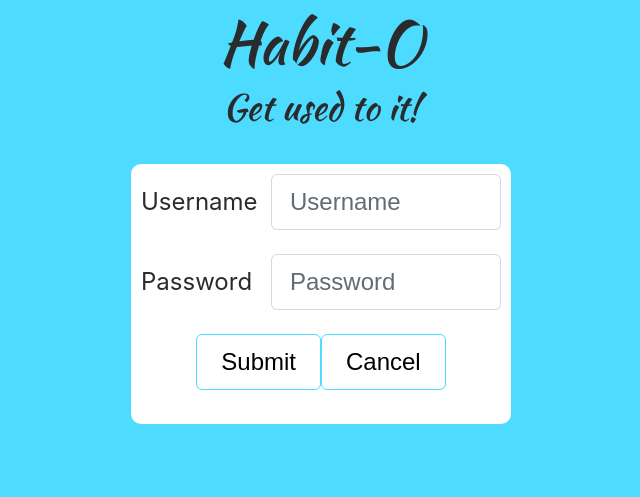
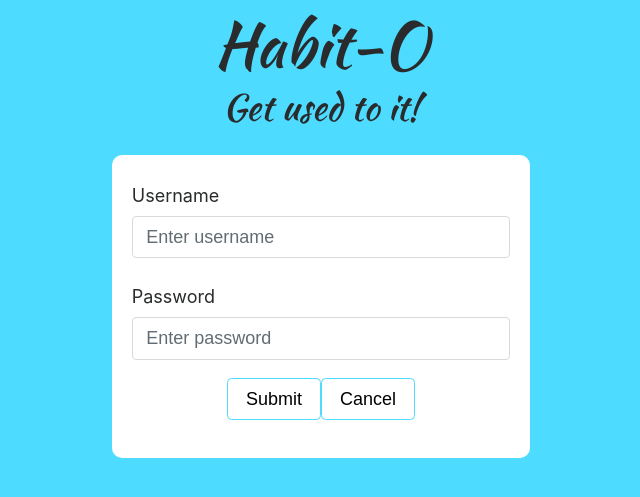
Before and after one commit to lbsn/habitO, a Django app: page / in a window 1280 px wide. Shown: the top 497 px of the page, without its empty margins (319-959 px from the left). Run offline with Django 3.2, Linux system fonts and the light colour scheme; some libraries are stand-ins or nearby versions; some web fonts are replaced.

Commit message:
Login form layout

```diff
--- a/static/css/login.css
+++ b/static/css/login.css
@@ -1,6 +1,45 @@
+/* MEDIA QUERY */
+/* sm */
+@media (max-width: 767px) {
+  html {
+    font-size: 16px;
+  }
+  .title{
+      font-size: 3.2em;
+   }
+   .subtitle{
+      font-size: 1.7em;
+   }
+}
+/* md */
+@media (min-width: 768px) and (max-width: 991px) {
+   html {
+      font-size: 16px;
+   }
+   .title{
+      font-size: 3.5em;
+   }
+   .subtitle{
+      font-size: 2em;
+   }
+}
+/* lg, xl */
+@media (min-width: 992px) {
+  html {
+    font-size: 18px;
+  }
+  .title{
+      font-size: 3.5em;
+   }
+   .subtitle{
+      font-size: 2em;
+   }
+}
+
 /* LOGIN FORM */
 .title, .subtitle{
    font-family: 'Kaushan Script', cursive;
+   text-align: center;
 }
 
 body{
@@ -9,6 +48,11 @@ body{
 }
 .login-container{
    padding:10px;
+   background-color: white;
+   border-radius:10px;
+}
+.login-form{
+   padding: 20px;
    background-color: white;
    border-radius:10px;
 }
--- a/static/css/main.css
+++ b/static/css/main.css
@@ -6,26 +6,6 @@ html{
    font-family: 'Muli', sans-serif;
 }
 
-/* FONTS MEDIA QUERY */
-/* sm */
-@media (max-width: 767px) {
-  html {
-    font-size: 16px;
-  }
-}
-/* md */
-@media (min-width: 768px) and (max-width: 991px) {
-  html {
-    font-size: 20px;
-  }
-}
-/* lg, xl */
-@media (min-width: 992px) {
-  html {
-    font-size: 24px;
-  }
-}
-
 /* BUTTONS */
 button, input{
    font-family: 'Muli', sans-serif;
--- a/templates/habito_app/index.html
+++ b/templates/habito_app/index.html
@@ -11,24 +11,23 @@ New title
 
 <div class="container">
    <div class="row justify-content-center">
+   <div class="col-12">
       <h1 class="title">Habit-O</h1>
    </div>
-   <div class="row justify-content-center mb-3">
-      <h4 class="subtitle">Get used to it!</h4>
+   <h4 class="subtitle mb-4">Get used to it!</h4>
    </div>
    <div class="row justify-content-center">
-      <div class="col-9 col-sm-6 col-md-5 col-lg-4 align-self-center text-center login-container">
-         <form>
+      <form class="login-form">
          <div class="form-group row">
-               <label for="userInput" class="col-4 col-form-label">Username</label>
-               <div class="col-8">
-                  <input type="text" class="form-control" id="userInput" placeholder="Username"/>
+            <label for="userInput" class="col-12 col-form-label">Username</label>
+            <div class="col-12">
+               <input type="text" class="form-control" id="userInput" placeholder="Enter username"/>
             </div>
          </div>
          <div class="form-group row">
-               <label for="passwordInput" class="col-4 col-form-label">Password</label>
-               <div class="col-8">
-                  <input type="password" class="form-control" id="passwordInput" placeholder="Password"/>
+            <label for="passwordInput" class="col-12 col-form-label">Password</label>
+            <div class="col-12">
+               <input type="password" class="form-control" id="passwordInput" placeholder="Enter password"/>
             </div>
          </div>
          <div class="form-group row justify-content-center">
@@ -36,7 +35,6 @@ New title
             <button type="reset" class="btn btn-primary">Cancel</button>
          </div>
       </form>
-      </div>
    </div><!-- End login-container -->
 </div><!-- End container -->
 {% endblock %}
```
Lines whose indentation alone changed are shown as unchanged.
